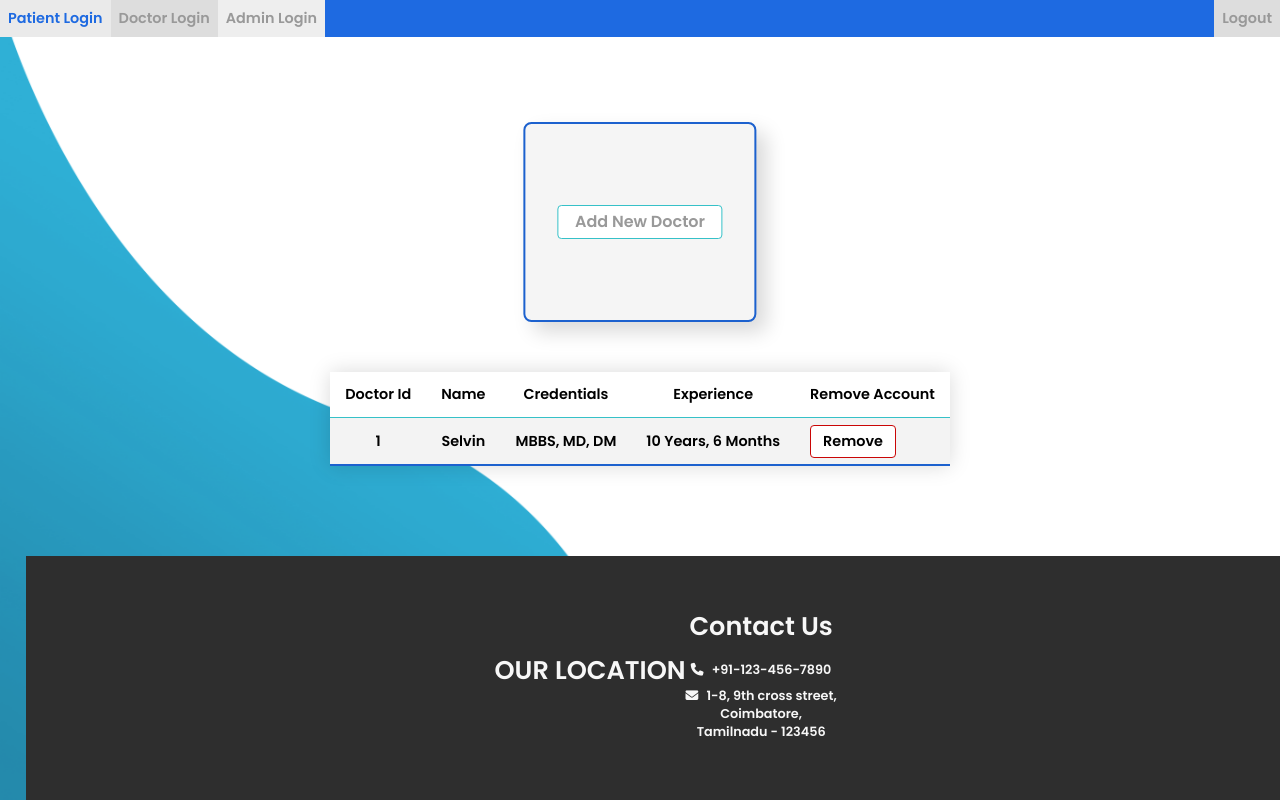
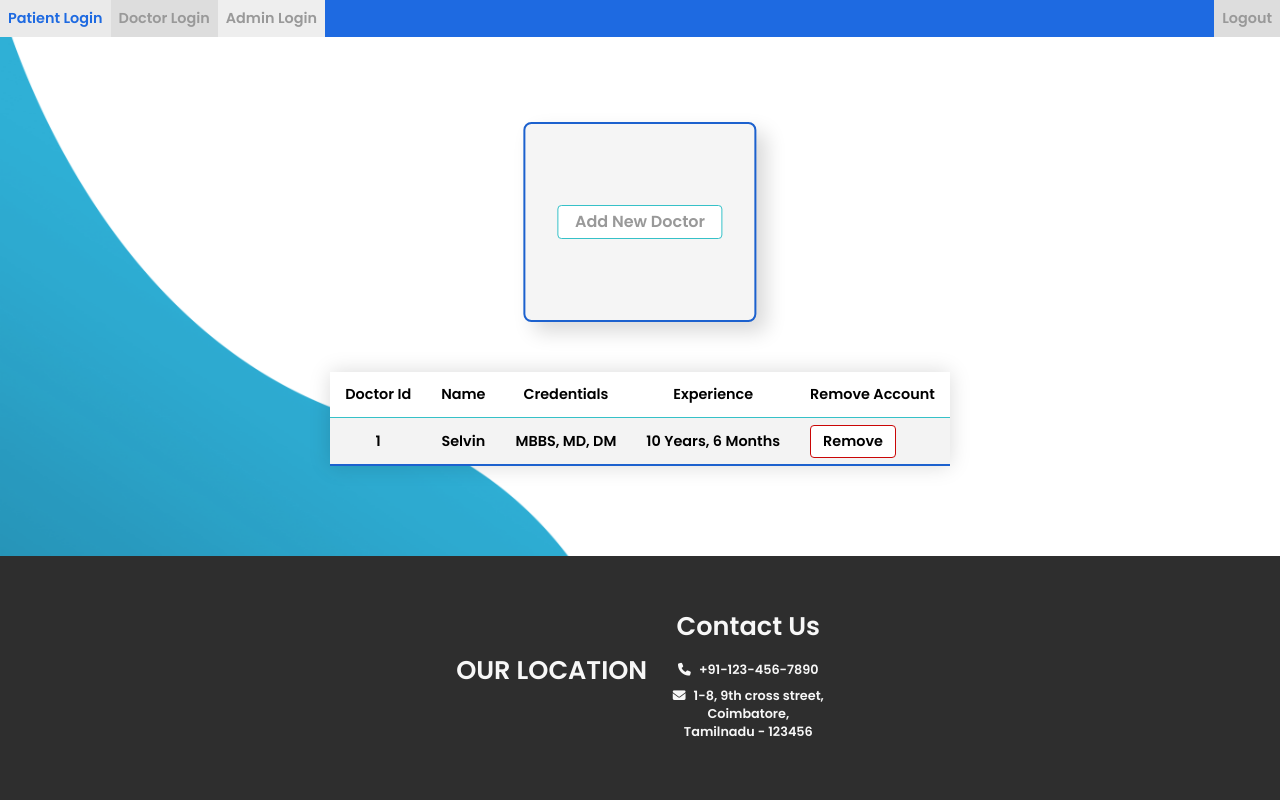
Before and after one commit to SmilinJasper/patient-monitoring-platform, a PHP site: page /admin_dashboard.php in a window 1280 px wide. Run offline with PHP 8.4, Linux system fonts and the light colour scheme; data comes from the database, SQL or seed files in the repository; some libraries are stand-ins or nearby versions.

Commit message:
fix-footer-layout

```diff
--- a/css/style.css
+++ b/css/style.css
@@ -767,7 +767,7 @@ footer i {
     margin-right: 5px;
 }
 
-footer:last-child {
+footer div:last-child {
     margin-left: 2em;
 }
 
```
